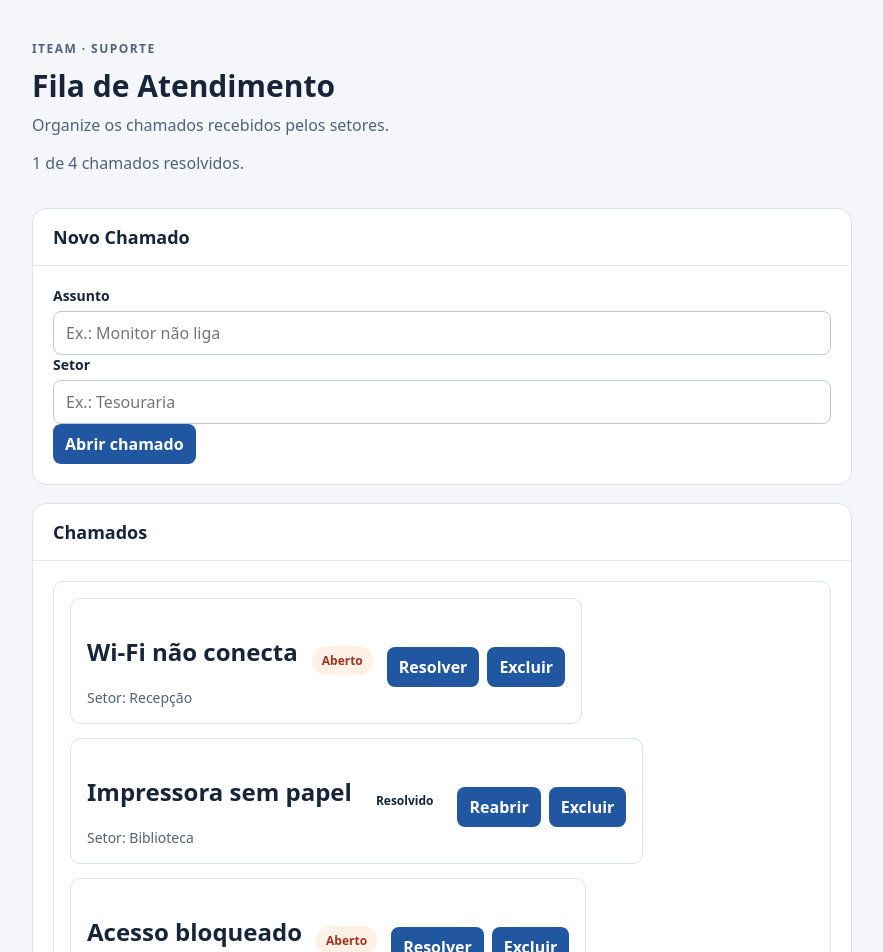
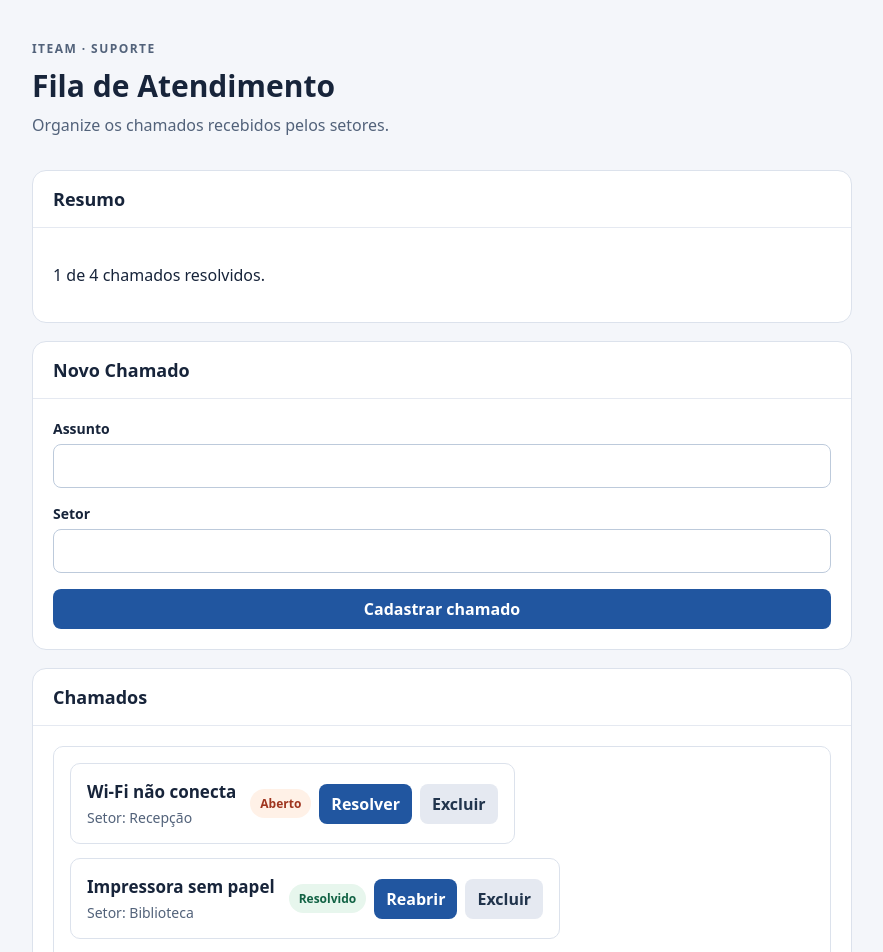
Before and after one commit to GuilhermeFrsz/Fila-de-Atendimento, a React (Vite) app: page / in a window 1280 px wide. Shown: the top 952 px of the page, without its empty margins (198-1081 px from the left). Built offline with nearby package versions, Linux system fonts and the light colour scheme.

Commit message:
Começando parte 2

```diff
--- a/src/App.css
+++ b/src/App.css
@@ -32,3 +32,9 @@ button.secondary { background: #e5e9f1; color: #21344c; }
 .field input { display: block; width: 100%; padding: 10px 12px; border: 1px solid #bdcadb; border-radius: 8px; font: inherit; }
 .form-error { margin: 0; color: #b42318; font-weight: 700; }
 .summary { margin: 0; color: #374b64; }
+
+.app-header { display: flex; align-items: center; justify-content: space-between; gap: 20px; padding: 16px 4%; border-bottom: 1px solid #d7dde5; background: #ffffff; }
+.app-header nav { display: flex; flex-wrap: wrap; gap: 12px; }
+.app-header a { padding: 8px 10px; border-radius: 8px; color: #334155; text-decoration: none; }
+.app-header a.active { background: #1f2937; color: #ffffff; }
+.notice { margin: 0; color: #116244; font-weight: 700; }
--- a/src/App.jsx
+++ b/src/App.jsx
@@ -1,9 +1,9 @@
 import { useState, useEffect } from "react";
 import { initialTickets } from "./data/chamados";
 import "./App.css";
-import ChamadoList from "./ChamadoList";
-import ChamadoForm from "./ChamadoForm";
-import Panel from "./Panel";
+import ChamadoList from "./components/ChamadoList";
+import ChamadoForm from "./components/ChamadoForm";
+import Panel from "./components/Panel";
 
 // Chave que a atividade exige para o localStorage
 const STORAGE_KEY = "iteam:fila-atendimento";
@@ -74,8 +74,11 @@ export default function App() {
         <p className="eyebrow">ITEAM · SUPORTE</p>
         <h1>Fila de Atendimento</h1>
         <p>Organize os chamados recebidos pelos setores.</p>
+      </header>
+
+      <Panel title="Resumo">
         <p>{resolvidosCount} de {chamados.length} chamados resolvidos.</p>
-      </header>
+      </Panel>
 
       <Panel title="Novo Chamado">
         <ChamadoForm onAddChamado={handleAddChamado} />
--- a/src/ChamadoCard.jsx
+++ /dev/null
@@ -1,23 +0,0 @@
-export default function ChamadoCard({ id, title, sector, resolved, onToggle, onDelete }) {
-  return (
-    <article className="ticket-card">
-      <div>
-        <h2>{title}</h2>
-        <p>Setor: {sector}</p>
-      </div>
-      {/* RENDEREIZAÇÃO CONDICIONAL SIMPLES */}
-      <span className={`badge ${resolved ? "badge-resolved" : "badge-open"}`}>
-        {resolved ? "Resolvido" : "Aberto"}</span>
-
-      <div style={{ display: "flex", gap: "8px", marginTop: "12px" }}>
-        <button type="button" onClick={() => onToggle(id)}>
-          {resolved ? "Reabrir" : "Resolver"}
-        </button>
-
-        <button type="button" onClick={() => onDelete(id)}>
-          Excluir</button>
-      </div>
-    </article>
-
-  )
-}
--- a/src/ChamadoForm.jsx
+++ /dev/null
@@ -1,76 +0,0 @@
-import { useState } from "react";
-
-export default function ChamadoForm({ onAddChamado }) {
-  // Estado único para os dois campos do formulário
-  const [form, setForm] = useState({ title: "", sector: "" });
-  // Estado para exibir mensagem de erro
-  const [error, setError] = useState("");
-
-  // Handler genérico que atualiza qualquer campo baseado no atributo 'name' do input
-  function handleChange(event) {
-    const { name, value } = event.target;
-    setForm((currentForm) => ({
-      ...currentForm,
-      [name]: value,
-    }));
-  }
-
-  function handleSubmit(event) {
-    // Evita que o formulário recarregue a página inteira
-    event.preventDefault();
-
-    // Remove espaços das extremidades usando o trim()
-    const title = form.title.trim();
-    const sector = form.sector.trim();
-
-    // Validação: se algum campo ficou vazio, mostra erro e para a função
-    if (!title || !sector) {
-      setError("Preencha o assunto e o setor.");
-      return;
-    }
-
-    // Se passou pela validação, enviamos o objeto montado para o pai
-    onAddChamado({
-      id: crypto.randomUUID(), // Cria um ID único aleatório
-      title: title,
-      sector: sector,
-      resolved: false, // Todo novo chamado nasce como Aberto
-    });
-
-    // Limpa os campos e o erro após sucesso
-    setForm({ title: "", sector: "" });
-    setError("");
-  }
-
-  return (
-    // Ligando o evento onSubmit ao nosso formulário
-    <form className="habit-form" onSubmit={handleSubmit}>
-      <div className="field">
-        <label htmlFor="title">Assunto</label>
-        <input
-          id="title"
-          name="title"       // O name DEVE ser igual à propriedade no useState
-          value={form.title} // O valor exibido vem do estado
-          onChange={handleChange}
-          placeholder="Ex.: Monitor não liga"
-        />
-      </div>
-
-      <div className="field">
-        <label htmlFor="sector">Setor</label>
-        <input
-          id="sector"
-          name="sector"       // O name DEVE ser igual à propriedade no useState
-          value={form.sector} // O valor exibido vem do estado
-          onChange={handleChange}
-          placeholder="Ex.: Tesouraria"
-        />
-      </div>
-
-      {/* Renderização condicional para a mensagem de erro */}
-      {error && <p className="form-error">{error}</p>}
-
-      <button type="submit">Abrir chamado</button>
-    </form>
-  );
-}
--- /dev/null
+++ b/src/components/ChamadoCard.jsx
@@ -0,0 +1,28 @@
+export default function ChamadoCard({
+  id,
+  title,
+  sector,
+  resolved,
+  onToggle,
+  onDelete,
+}) {
+  return (
+    <article className="ticket-card">
+      <div>
+        <h3>{title}</h3>
+        <p>Setor: {sector}</p>
+      </div>
+      <div className="ticket-actions">
+        <span className={`badge ${resolved ? "badge-done" : "badge-open"}`}>
+          {resolved ? "Resolvido" : "Aberto"}
+        </span>
+        <button type="button" onClick={() => onToggle(id)}>
+          {resolved ? "Reabrir" : "Resolver"}
+        </button>
+        <button type="button" className="secondary" onClick={() => onDelete(id)}>
+          Excluir
+        </button>
+      </div>
+    </article>
+  );
+}
--- /dev/null
+++ b/src/components/ChamadoForm.jsx
@@ -0,0 +1,39 @@
+import { useState } from "react";
+
+export default function ChamadoForm({ onAddTicket }) {
+  const [form, setForm] = useState({ title: "", sector: "" });
+  const [error, setError] = useState("");
+
+  function handleChange(event) {
+    const { name, value } = event.target;
+    setForm((currentForm) => ({ ...currentForm, [name]: value }));
+  }
+
+  function handleSubmit(event) {
+    event.preventDefault();
+    const title = form.title.trim();
+    const sector = form.sector.trim();
+    if (!title || !sector) {
+      setError("Preencha o assunto e o setor.");
+      return;
+    }
+    onAddTicket({ id: crypto.randomUUID(), title, sector, resolved: false });
+    setForm({ title: "", sector: "" });
+    setError("");
+  }
+
+  return (
+    <form className="ticket-form" onSubmit={handleSubmit}>
+      <div className="field">
+        <label htmlFor="title">Assunto</label>
+        <input id="title" name="title" value={form.title} onChange={handleChange} />
+      </div>
+      <div className="field">
+        <label htmlFor="sector">Setor</label>
+        <input id="sector" name="sector" value={form.sector} onChange={handleChange} />
+      </div>
+      {error && <p className="form-error">{error}</p>}
+      <button type="submit">Cadastrar chamado</button>
+    </form>
+  );
+}
```
Also changed, not shown: src/context/ChamadosContext.jsx (added, +28 -0 lines), src/components/ChamadoList.jsx (renamed from src/ChamadoList.jsx), src/components/Panel.jsx (renamed from src/Panel.jsx), 2 other files (tests, documents, lock files or other folders).
